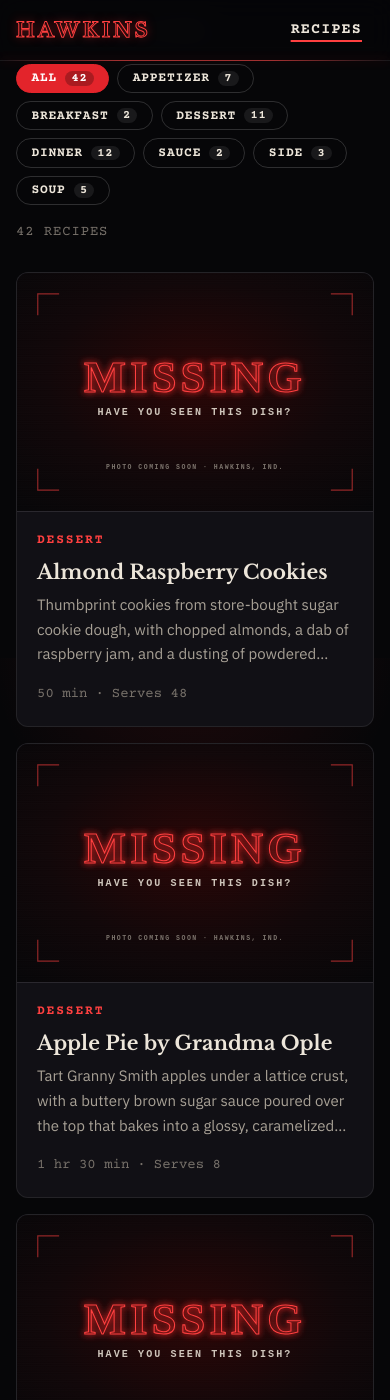
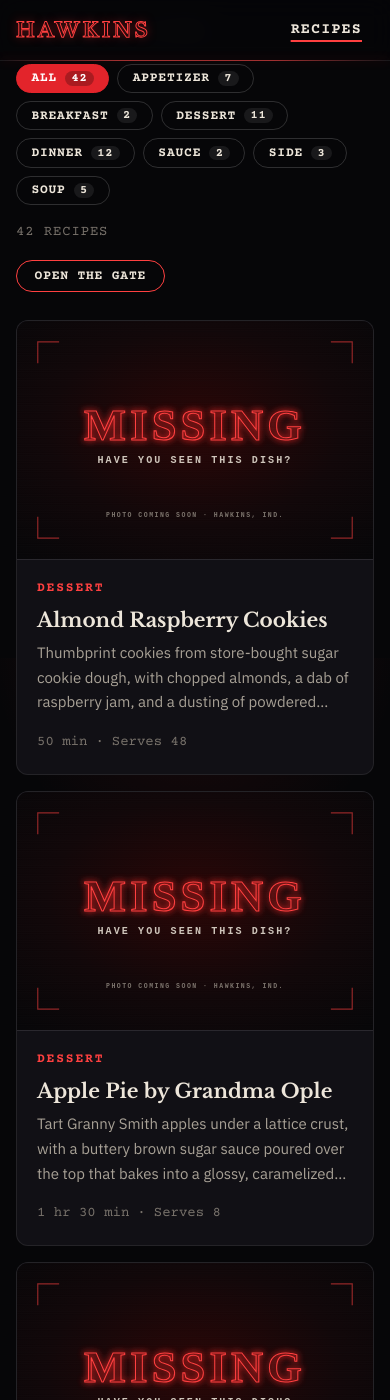
Before and after one commit to elavertu9/hawkins, a Jekyll site: the page built from recipes/index.html, in a window 390 px wide and 1400 px high, scrolled down 242 px. Built offline with Jekyll 4.4.1, drawn with Linux system fonts in a browser that asks for light colours.

Commit message:
add random recipe button

```diff
--- a/assets/css/main.css
+++ b/assets/css/main.css
@@ -404,11 +404,30 @@ p { margin: 0; }
   font-size: 0.875rem;
   color: var(--text-faint);
 }
+.button--gate {
+  padding: 0.5rem 1.1rem;
+  font-size: 0.8125rem;
+  margin-left: auto;
+}
+.button--gate.is-opening {
+  color: #fff;
+  background: var(--red);
+  box-shadow: 0 0 22px var(--red-glow);
+  animation: gate-flicker 0.45s steps(2) 1;
+}
+@keyframes gate-flicker {
+  0%, 40%, 80% { opacity: 1; }
+  20%, 60% { opacity: 0.35; }
+}
+@media (prefers-reduced-motion: reduce) {
+  .button--gate.is-opening { animation: none; }
+}
 /* On phones the count drops below the chips instead of sitting between. */
 @media (max-width: 40rem) {
   .finder { gap: 1rem; }
   .finder__row { display: contents; }
   .finder__status { order: 1; padding-bottom: 0; }
+  .button--gate { order: 2; justify-self: start; margin-left: 0; }
 }
 
 .empty {
--- a/recipes/index.html
+++ b/recipes/index.html
@@ -21,6 +21,7 @@ description: Dinners, desserts, and family favorites, written out step by step.
         <input class="search__input" id="recipe-search" type="search" placeholder="Search the files" autocomplete="off" spellcheck="false" data-search-input>
       </div>
       <p class="finder__status" role="status" data-status></p>
+      <button class="button button--gate" type="button" data-random>Open the gate</button>
     </div>
     {%- if categories.size > 1 %}
     <div class="chips" role="group" aria-label="Filter by category">
@@ -115,6 +116,28 @@ description: Dinners, desserts, and family favorites, written out step by step.
       input.focus();
     });
 
+    // "Open the gate" goes to a random recipe from the ones showing, so it
+    // respects the search and filter. It skips the last one it picked.
+    const gate = finder.querySelector("[data-random]");
+    gate.addEventListener("click", () => {
+      const showing = cards.filter((card) => !card.hidden);
+      const pool = showing.length ? showing : cards;
+      let last = null;
+      try { last = sessionStorage.getItem("hawkins:last-random"); } catch (e) {}
+      const choices = pool.length > 1 ? pool.filter((c) => c.querySelector(".card__link").href !== last) : pool;
+      const href = choices[Math.floor(Math.random() * choices.length)].querySelector(".card__link").href;
+      try { sessionStorage.setItem("hawkins:last-random", href); } catch (e) {}
+      const still = matchMedia("(prefers-reduced-motion: reduce)").matches;
+      gate.classList.add("is-opening");
+      gate.textContent = "Opening…";
+      setTimeout(() => { location.href = href; }, still ? 0 : 450);
+    });
+    // Reset the button if the page comes back from the back/forward cache.
+    addEventListener("pageshow", () => {
+      gate.classList.remove("is-opening");
+      gate.textContent = "Open the gate";
+    });
+
     finder.hidden = false;
     update();
   })();
```
